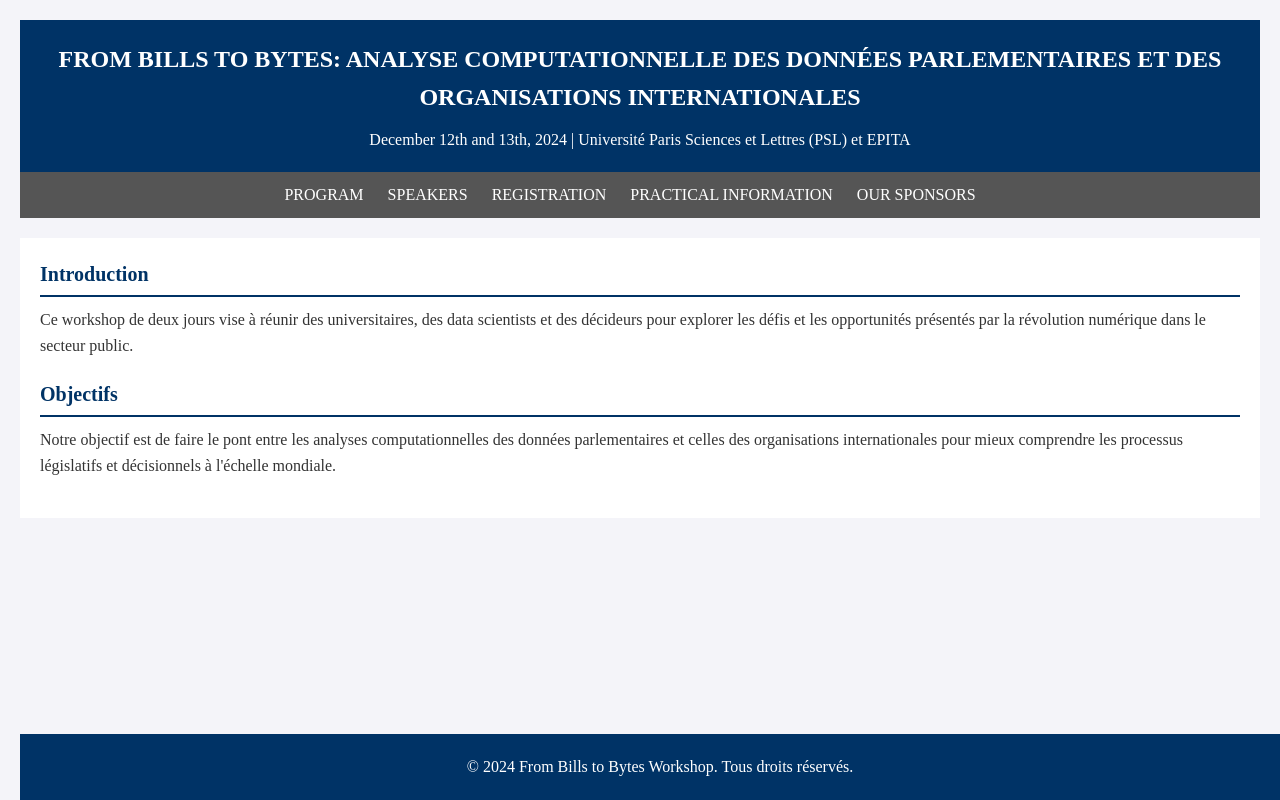
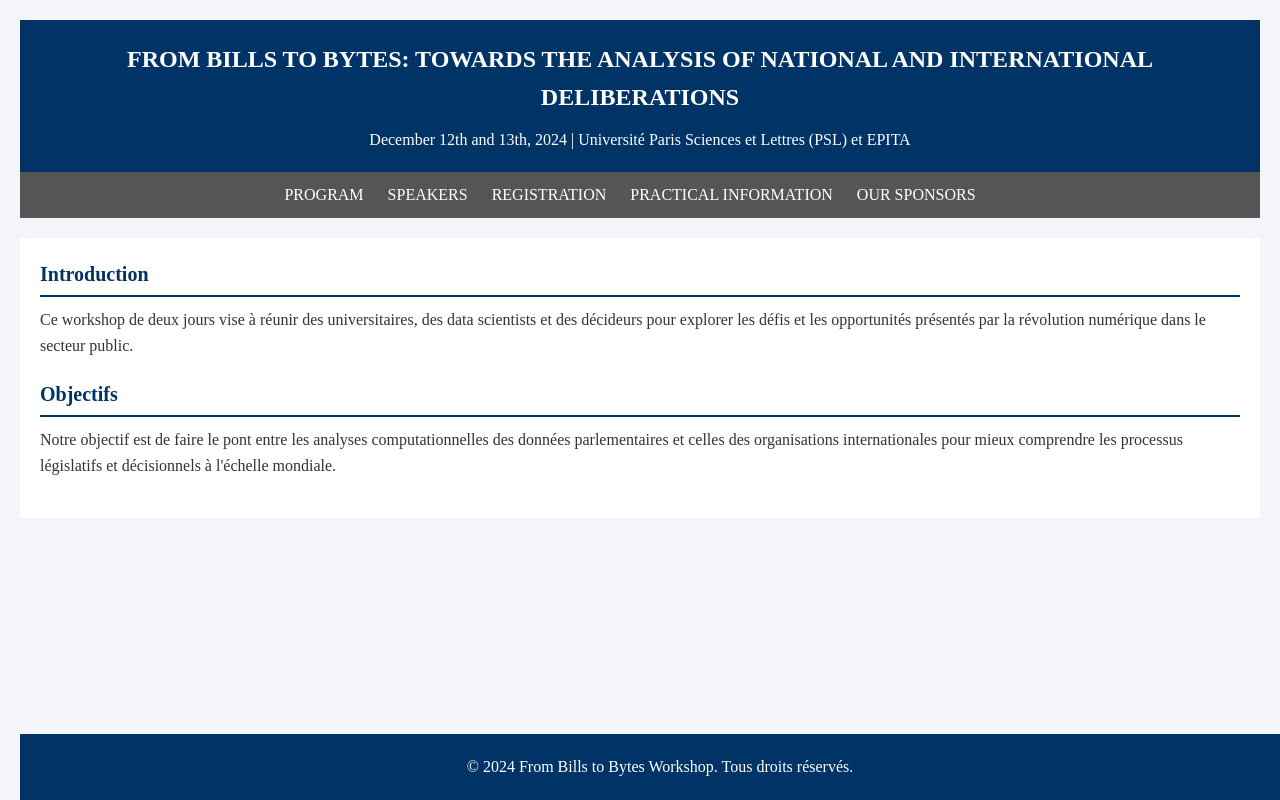
Before and after one commit to floriancafiero/from-bills-to-bytes, a plain HTML site: page index.html in a window 1280 px wide. Drawn offline with Linux system fonts and the light colour scheme.

Commit message:
Update index.html

```diff
--- a/index.html
+++ b/index.html
@@ -8,7 +8,7 @@
 </head>
 <body>
     <header>
-        <h1>From Bills to Bytes: Analyse Computationnelle des Données Parlementaires et des Organisations Internationales</h1>
+        <h1>From Bills to Bytes: Towards the Analysis of National and International Deliberations </h1>
         <p> December 12th and 13th, 2024 | Université Paris Sciences et Lettres (PSL) et EPITA</p>
     </header>
 <nav>
```
